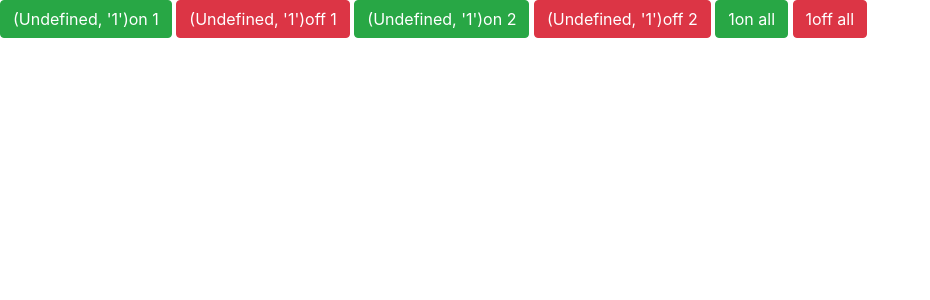
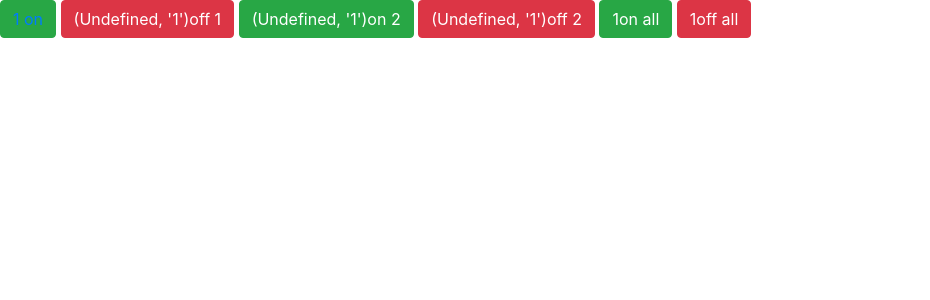
Before and after one commit to Isa35160/rapsberry, a Flask app: page /leds/1 in a window 1280 px wide. Shown: the top 300 px of the page, without its empty margins (0-930 px from the left). Run offline with Flask 2, Linux system fonts and the light colour scheme; some libraries are stand-ins or nearby versions.

Commit message:
update functions V.2.0.6

```diff
--- a/hello.py
+++ b/hello.py
@@ -34,7 +34,6 @@
     return render_template('base.html', status=status, number=number)
 
 
-
 @app.route('/leds/<status>')
 def switchAll(status):
     if status == 'on':
--- a/templates/base.html
+++ b/templates/base.html
@@ -8,7 +8,7 @@
 <link rel="stylesheet" href="https://stackpath.bootstrapcdn.com/bootstrap/4.2.1/css/bootstrap.min.css" integrity="sha384-GJzZqFGwb1QTTN6wy59ffF1BuGJpLSa9DkKMp0DgiMDm4iYMj70gZWKYbI706tWS" crossorigin="anonymous">
 </head>
 <body>
-<div class="btn btn-success">{{ number, status}}on 1</div>
+<div class="btn btn-success"><a href="">1 on</a></div>
 <div class="btn btn-danger">{{ number, status  }}off 1</div>
 <div class="btn btn-success">{{ number , status  }}on 2</div>
 <div class="btn btn-danger">{{ number , status  }}off 2</div>
```
